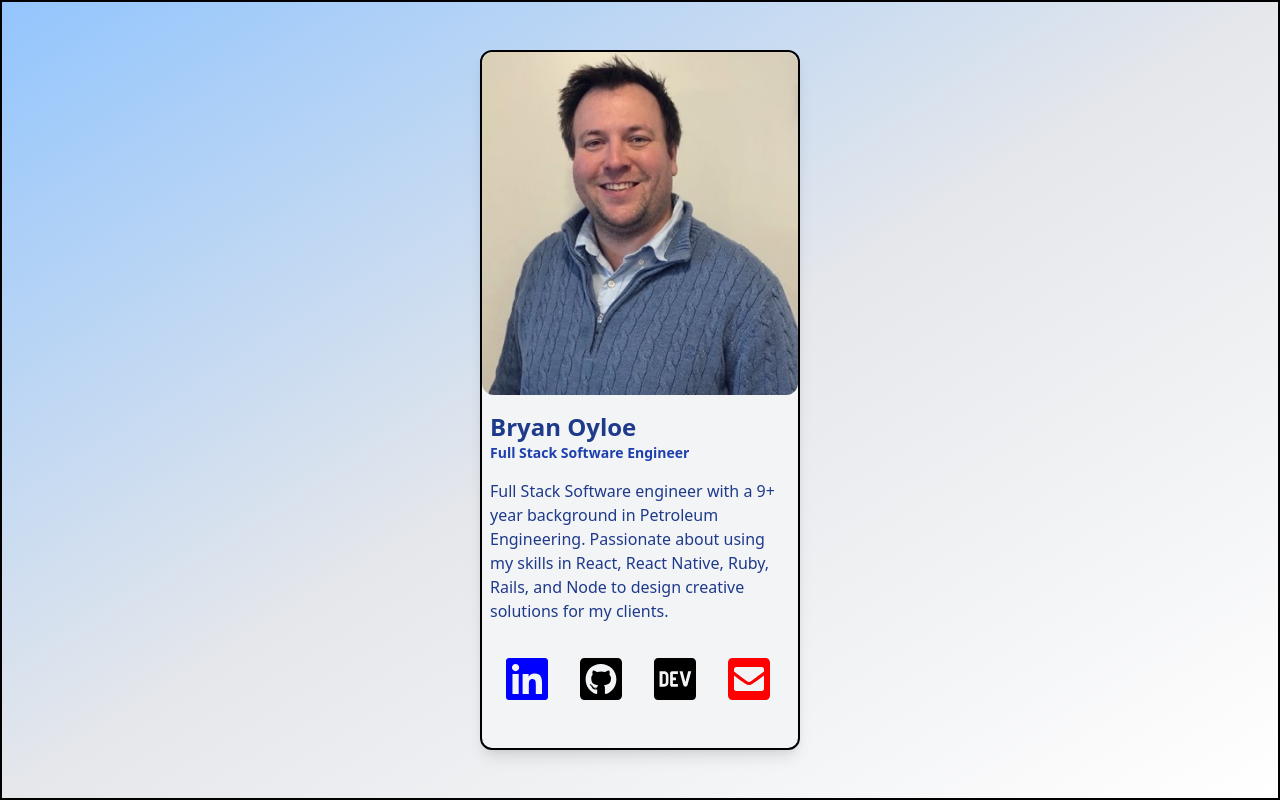
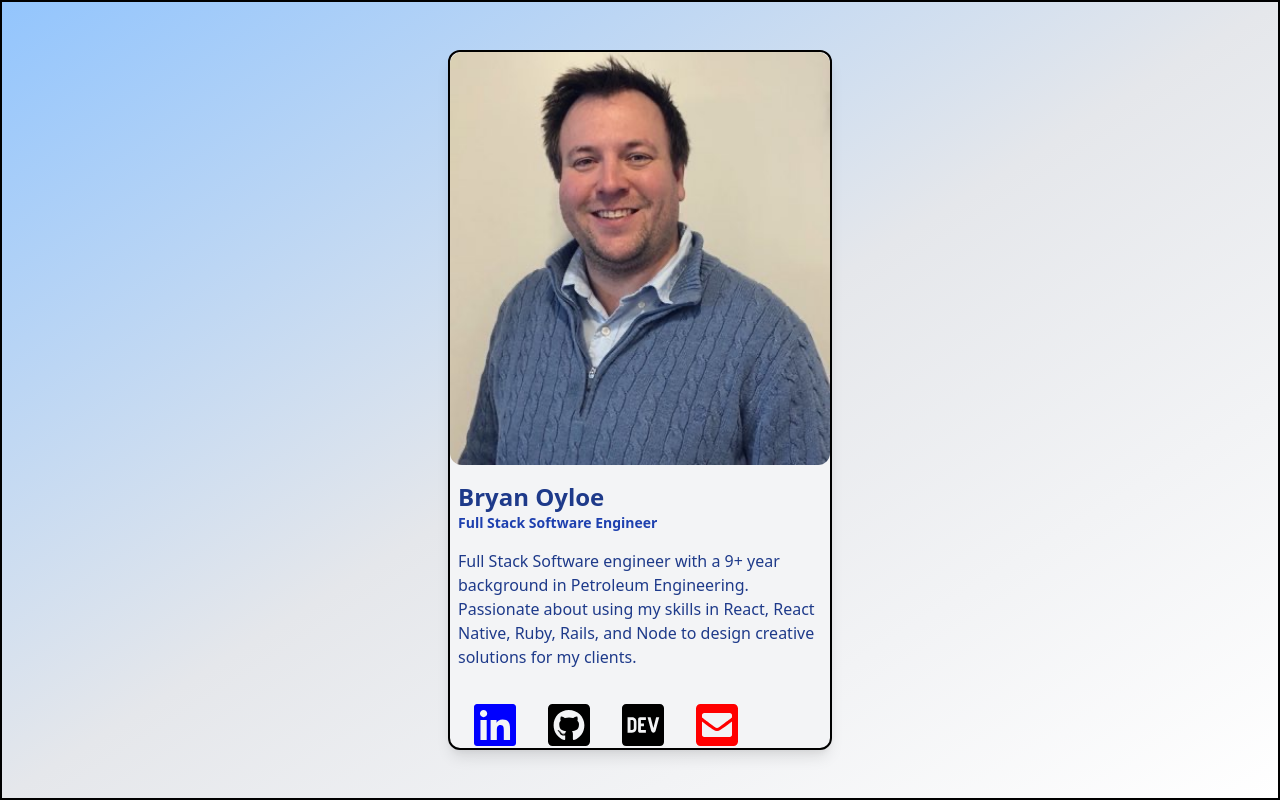
Before and after one commit to boyloe/portfolio, a React (Create React App) app: page / in a window 1280 px wide. Built offline with nearby package versions, Linux system fonts and the light colour scheme.

Commit message:
Add Border

```diff
--- a/src/App.tsx
+++ b/src/App.tsx
@@ -8,13 +8,13 @@ import { faEnvelopeSquare } from '@fortawesome/free-solid-svg-icons'
 
 function App() {
   return (
-    <div className="flex justify-center border-solid border-2 border-black overflow-hidden py-12 bg-gradient-to-tl from-white via-gray-200 to-blue-300 w-screen h-screen">
-      <div className="max-w-xs  rounded-xl shadow-lg bg-gray-100 border-solid border-2 border-black">
+    <div className="flex justify-center border-solid border-2 border-black overflow-hidden py-12 bg-gradient-to-tl from-white via-gray-200 to-blue-300 h-screen">
+      <div className="max-w-sm rounded-xl shadow-lg bg-gray-100 border-solid border-2 border-black">
         <img className="w-full rounded-xl" src={BryanPic} alt="Bryan" />
         <div className="px-2 py-4">
-          <h3 className="font-bold text-blue-900 text-2xl ">
+          <div className="font-bold text-blue-900 text-2xl ">
             Bryan Oyloe
-          </h3>
+          </div>
           <h5 className="font-bold text-blue-800 text-sm mb-4">
             Full Stack Software Engineer
           </h5>
```
